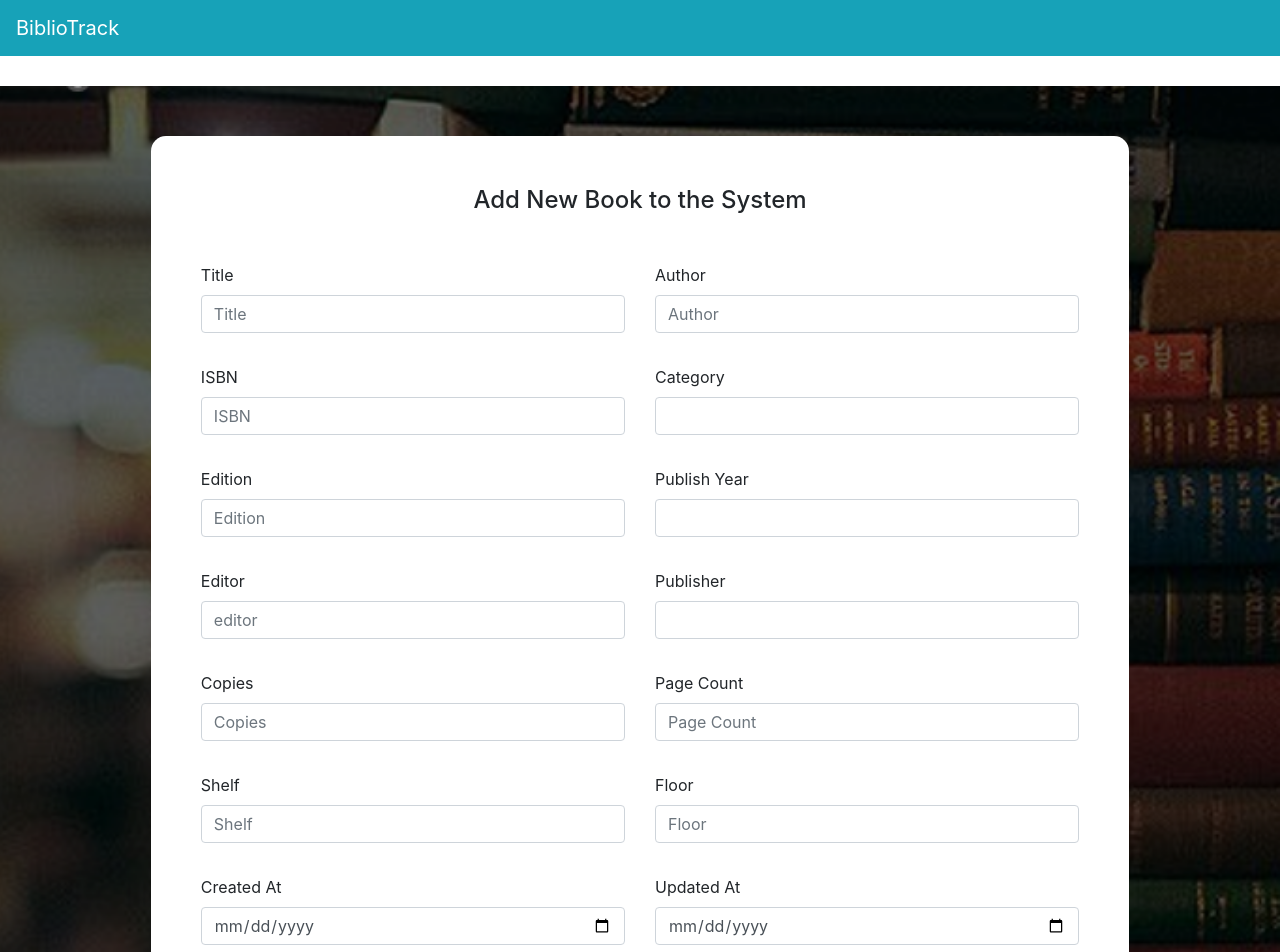
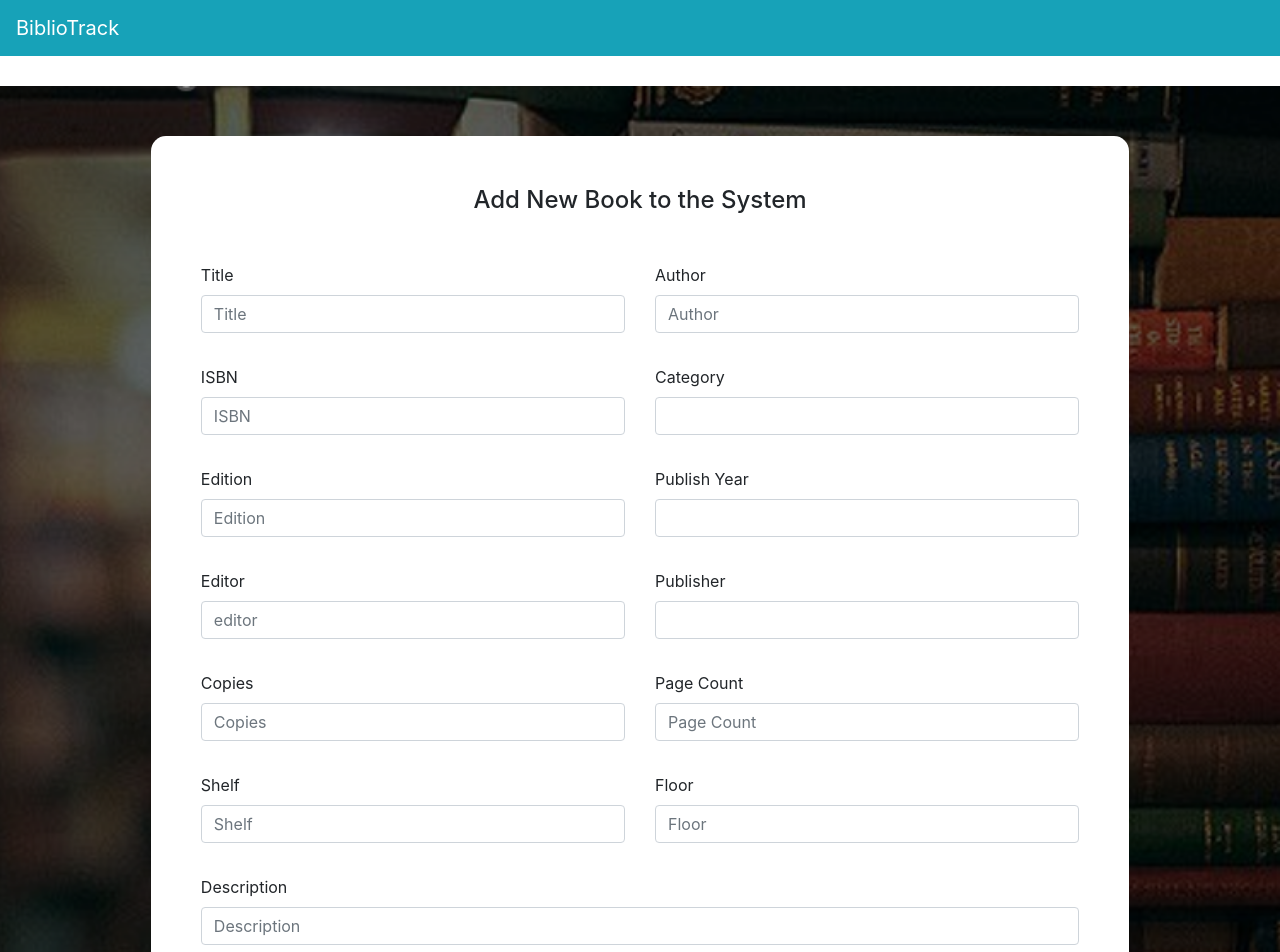
Before and after one commit to BiblioTrack/bibliotrack-frontend, a React (Create React App) app: page /addbook in a window 1280 px wide. Shown: the top 952 px of the page. Built offline with nearby package versions, Linux system fonts and the light colour scheme.

Commit message:
deleted unwanted fields

```diff
--- a/src/pages/AdminPage/components/AddBookSection.js
+++ b/src/pages/AdminPage/components/AddBookSection.js
@@ -24,9 +24,6 @@ const AddBookSection = () => {
 
   const [shelf, setShelf] = useState('');
   const [floor, setFloor] = useState('');
-
-  const [createdAt, setCreatedAt] = useState('');
-  const [updatedAt, setUpdatedAt] = useState('');
 
   const [description, setDescription] = useState('');
 
@@ -187,31 +184,6 @@ const AddBookSection = () => {
           </Col>
         </Row>
 
-        <Row>
-          <Col md={6} className="mb-3">
-            <Form.Group className="mb-3" controlId="createdAt">
-              <Form.Label>Created At</Form.Label>
-              <FormControl
-                type="date"
-                placeholder="Created At"
-                value={createdAt}
-                onChange={(e) => setCreatedAt(e.target.value)}
-              />
-            </Form.Group>
-          </Col>
-          <Col md={6} className="mb-3">
-            <Form.Group className="mb-3" controlId="updatedAt">
-              <Form.Label>Updated At</Form.Label>
-              <FormControl
-                type="date"
-                placeholder="Updated At"
-                value={updatedAt}
-                onChange={(e) => setUpdatedAt(e.target.value)}
-              />
-            </Form.Group>
-          </Col>
-        </Row>
-
         <Form.Group className="mb-3" controlId="description">
           <Form.Label>Description</Form.Label>
           <FormControl
@@ -222,21 +194,7 @@ const AddBookSection = () => {
           />
         </Form.Group>
 
-
-
-
-
-
         <Button type="submit" variant="info" className="mb-3 admin-button"> Add </Button>
-
-        {/* <div className="additional-options mt-3">
-          <p>
-            Already have an account?{' '}
-            <Link to="/login" className="text-info">
-              Login here
-            </Link>
-          </p>
-        </div> */}
 
       </Form>
     </AdminSection >
```
